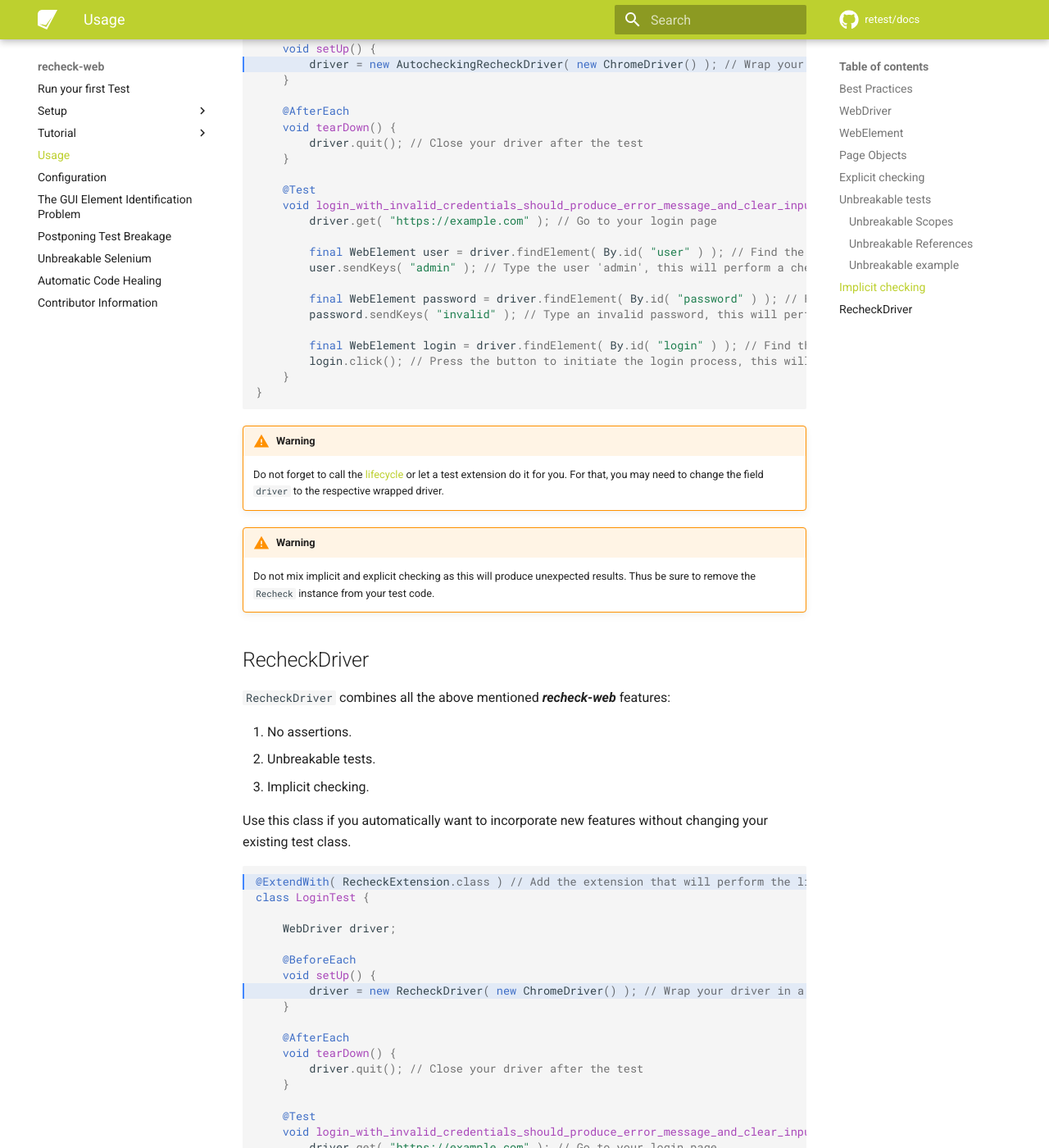
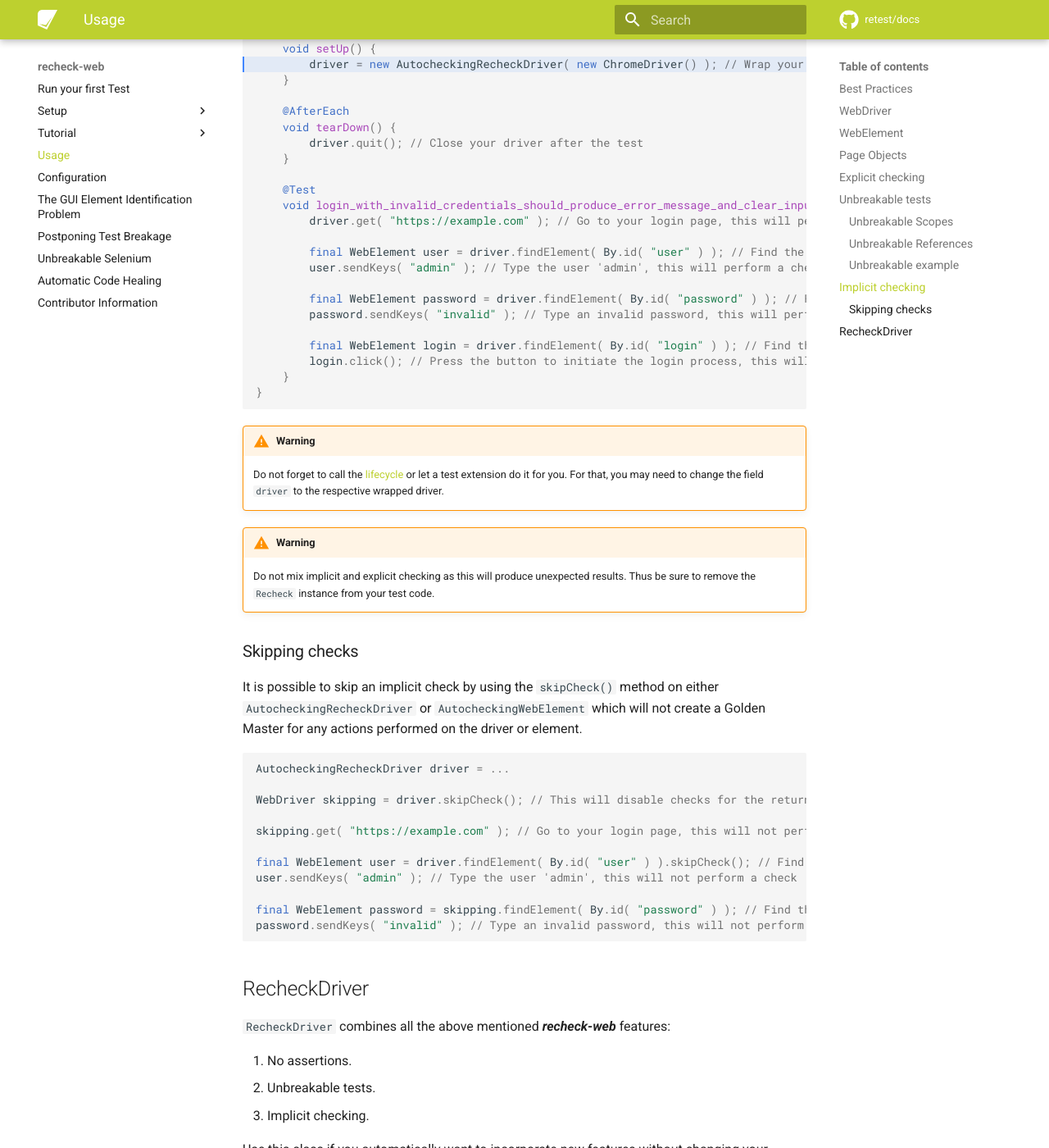
Before and after one commit to retest/docs, an MkDocs documentation site: the page built from docs/recheck-web/introduction/usage.md, in a window 1280 px wide and 1400 px high, scrolled down 9108 px. Shown: the whole window at 82% size. Built offline with MkDocs 1.6.1 and Material for MkDocs 9.7.7, drawn with Linux system fonts in a browser that asks for light colours; comment, search, counter and statistics services are not loaded.

Commit message:
Add skipping checks documentation to recheck-web usage

````diff
--- a/docs/recheck-web/introduction/usage.md
+++ b/docs/recheck-web/introduction/usage.md
@@ -352,7 +352,7 @@ class LoginTest {
 
 	@Test
 	void login_with_invalid_credentials_should_produce_error_message_and_clear_inputs() throws Exception {
-		driver.get( "https://example.com" ); // Go to your login page
+		driver.get( "https://example.com" ); // Go to your login page, this will perform a check
 
 		final WebElement user = driver.findElement( By.id( "user" ) ); // Find the user input element
 		user.sendKeys( "admin" ); // Type the user 'admin', this will perform a check
@@ -371,6 +371,24 @@ class LoginTest {
 
 !!! warning
 	Do not mix implicit and explicit checking as this will produce unexpected results. Thus be sure to remove the `Recheck` instance from your test code.
+
+### Skipping checks
+
+It is possible to skip an implicit check by using the `skipCheck()` method on either `AutocheckingRecheckDriver` or `AutocheckingWebElement` which will not create a Golden Master for any actions performed on the driver or element.
+
+```java
+AutocheckingRecheckDriver driver = ...
+
+WebDriver skipping = driver.skipCheck(); // This will disable checks for the returned driver
+
+skipping.get( "https://example.com" ); // Go to your login page, this will not perform a check
+
+final WebElement user = driver.findElement( By.id( "user" ) ).skipCheck(); // Find the user input element, disabling checks for the returned element
+user.sendKeys( "admin" ); // Type the user 'admin', this will not perform a check
+
+final WebElement password = skipping.findElement( By.id( "password" ) ); // Find the password input element
+password.sendKeys( "invalid" ); // Type an invalid password, this will not perform a check
+```
 
 ## RecheckDriver
 
````
